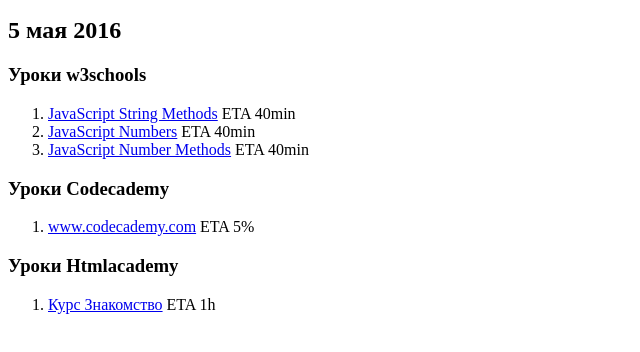
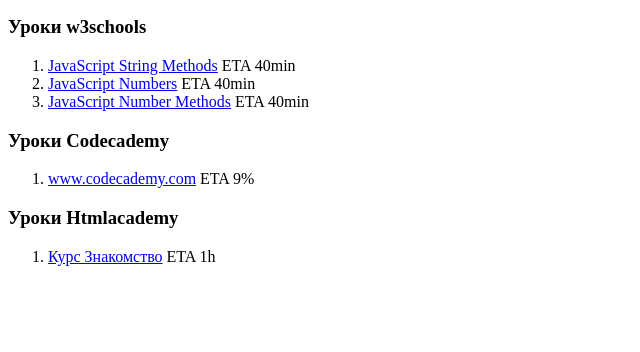
Before and after one commit to smileoym/smileoym.github.io, a plain HTML site: page index.html in a window 1280 px wide. Shown: the part 84-436 px from the top of the page, without its empty margins (0-640 px from the left). Drawn offline with Linux system fonts and the light colour scheme.

Commit message:
Update index.html

```diff
--- a/index.html
+++ b/index.html
@@ -12,8 +12,7 @@
      <h3>Smileoym.GitHub.io</h3>
 
      <div>
-       <h2>5 мая 2016<h2>
-       <h3>Уроки w3schools</h3>
+        <h3>Уроки w3schools</h3>
         <ol>
           <li><a href="http://www.w3schools.com/js/js_string_methods.asp">JavaScript String Methods</a> ETA 40min</li>
           <li><a href="http://www.w3schools.com/js/js_numbers.asp">JavaScript Numbers</a> ETA 40min</li>
@@ -21,7 +20,7 @@
         </ol>
         <h3>Уроки Codecademy</h3>
         <ol>
-          <li><a href="https://www.codecademy.com/learn">www.codecademy.com</a> ETA 5%</li>
+          <li><a href="https://www.codecademy.com/learn">www.codecademy.com</a> ETA 9%</li>
         </ol>
         <h3>Уроки Htmlacademy</h3>
         <ol>
```
